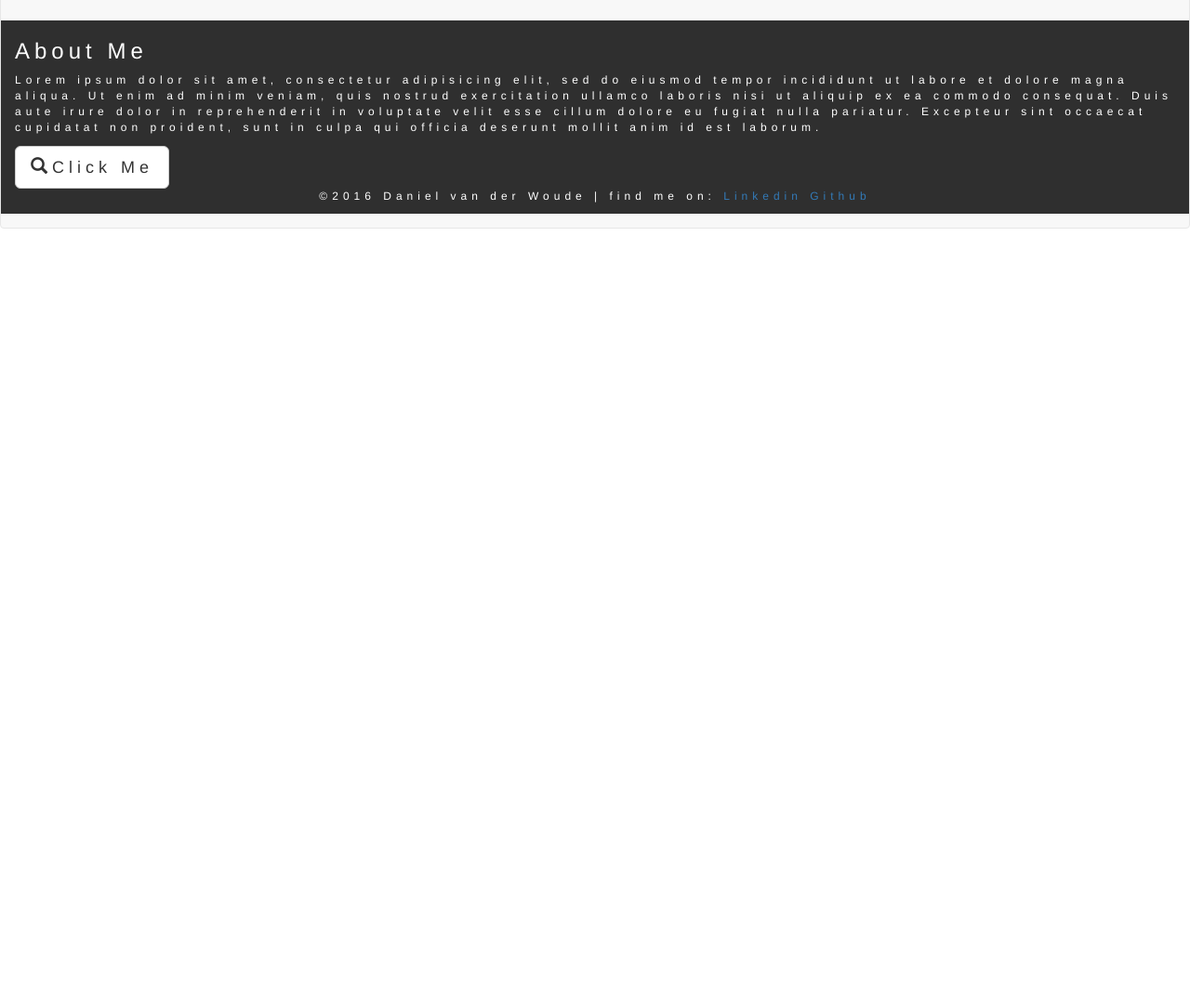
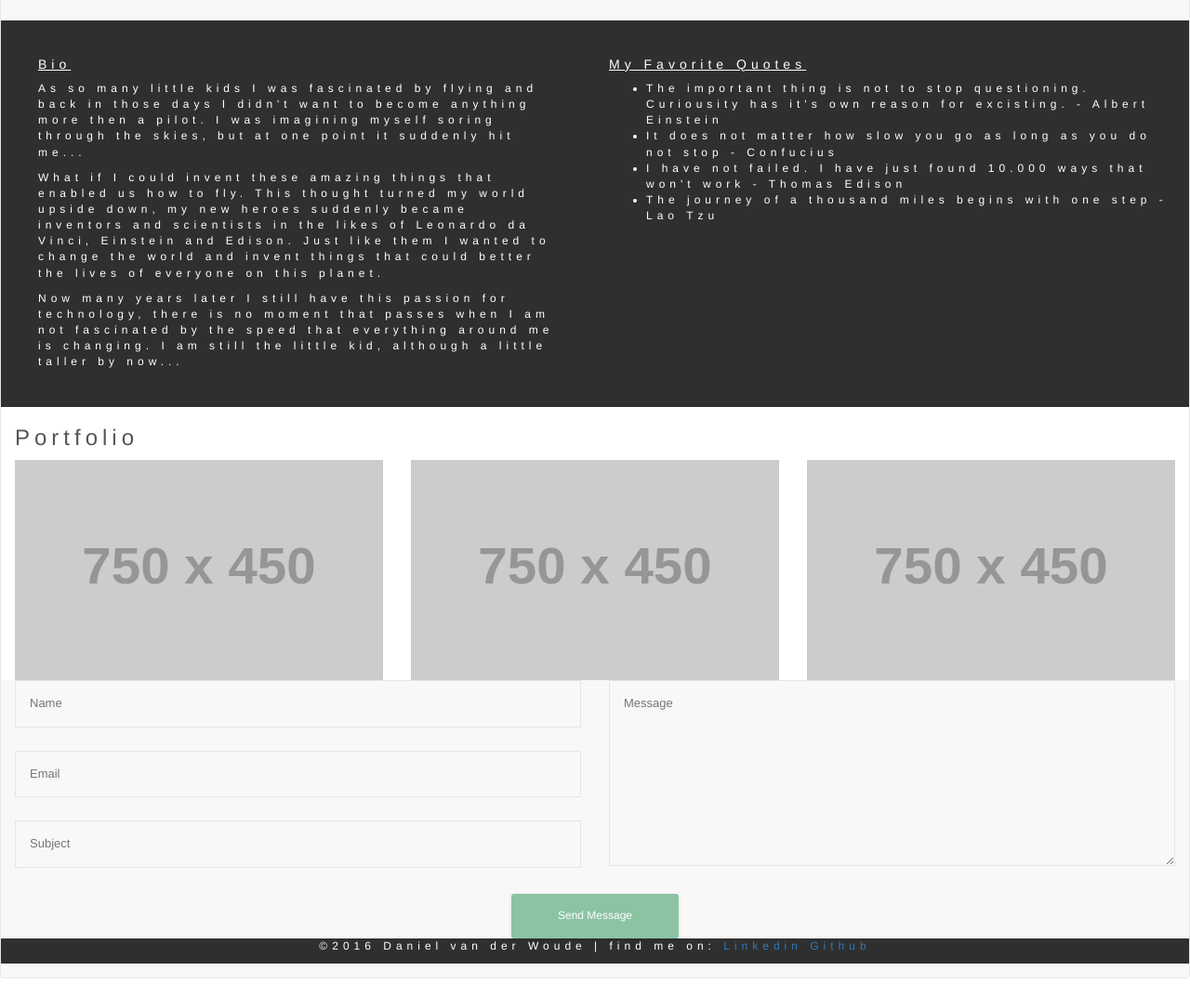
Before and after one commit to NYCDA-BSSA-SEPTEMBER-2016/Personal-Website-Daniel, a plain HTML site: page index.html in a window 1280 px wide. Shown: the part 580-1653 px from the top of the page at 93% size. Before the commit the page ends 846 px from the top, so only its background shows below. Drawn offline with Linux system fonts and the light colour scheme; placeholder pictures from the web are drawn by us.

Commit message:
added about me section, portfolio section, contact form

```diff
--- a/includes/style.css
+++ b/includes/style.css
@@ -26,19 +26,18 @@ img {
 
 .bg-home{
 	background-image: url('../geometry.jpg');
-	/*opacity: 0.5;*/
 	width:100%;
 	height: 100%;
 	padding: 30px 0px 30px 0px;
 }
 
-.homecontent img {
+#homecontent img {
 	width:45%;
 	height:50%;
 	position:relative;
 }
 
-.homecontent hr {
+#homecontent hr {
     display: block;
     height: 1px;
     border: 0;
@@ -51,14 +50,31 @@ img {
 .bg-about {
     background-color: #2f2f2f;
     color: #ffffff;
+    padding:30px 50px 30px 50px;
 }
 
-/* Section 3 */
+#aboutcontent {
+	padding:0px 25px 0px 25px;
+}
 
-/*.bg-3 {
+/* Text decoration of About Section*/
+
+#aboutcontent h5 {
+	text-decoration: underline;
+}
+
+#quotes h5 {
+	text-decoration: underline;
+}
+
+
+/* Porfolio section 3 */
+
+.bg-portfolio {
     background-color: #ffffff;
     color: #555555;
-}*/
+}
+
 
 /* Footer */
 
@@ -66,3 +82,132 @@ img {
     background-color: #2f2f2f;
     color: #ffffff;
 }
+
+/* Contact Form */
+
+  #contact{
+    padding:10px 0 10px;
+  }
+
+  .contact-text{
+    margin:45px auto;
+  }
+
+  .mail-message-area{
+    width:100%;
+    padding:0 15px;
+  }
+
+  .mail-message{
+    width: 100%;
+    background:rgba(255,255,255, 0.8) !important;
+    -webkit-transition: all 0.7s;
+    -moz-transition: all 0.7s;
+    transition: all 0.7s;
+    margin:0 auto;
+    border-radius: 0;
+  }
+
+  .not-visible-message{
+    height:0px;
+    opacity: 0;
+  }
+
+  .visible-message{
+    height:auto;
+    opacity: 1;
+    margin:25px auto 0;
+  }
+
+/* Input Styles */
+
+  .form{
+    width: 100%;
+    padding: 15px;
+    background:#f8f8f8;
+    border:1px solid rgba(0, 0, 0, 0.075);
+    margin-bottom:25px;
+    color:#727272 !important;
+    font-size:13px;
+    -webkit-transition: all 0.4s;
+    -moz-transition: all 0.4s;
+    transition: all 0.4s;
+  }
+
+  .form:hover{
+    border:1px solid #8BC3A3;
+  }
+
+  .form:focus{
+    color: white;
+    outline: none;
+    border:1px solid #8BC3A3;
+  }
+
+  .textarea{
+    height: 200px;
+    max-height: 200px;
+    max-width: 100%;
+  }
+
+/* Generic Button Styles */
+
+  .button{
+    padding:8px 12px;
+    background:#0A5175;
+    display: block;
+    width:120px;
+    margin:10px 0 0px 0;
+    border-radius:3px;
+    -webkit-transition: all 0.3s;
+    -moz-transition: all 0.3s;
+    transition: all 0.3s;
+    text-align:left;
+    font-size:0.8em;
+    box-shadow: 0px 1px 4px rgba(0,0,0, 0.10);
+    -moz-box-shadow: 0px 1px 4px rgba(0,0,0, 0.10);
+    -webkit-box-shadow: 0px 1px 4px rgba(0,0,0, 0.10);
+  }
+
+  .button:hover{
+    background:#8BC3A3;
+    color:white;
+  }
+
+/* Send Button Styles */
+
+  .form-btn{
+    width:180px;
+    display: block;
+    height: auto;
+    padding:15px;
+    color:#fff;
+    background:#8BC3A3;
+    border:none;
+    border-radius:3px;
+    outline: none;
+    -webkit-transition: all 0.3s;
+    -moz-transition: all 0.3s;
+    transition: all 0.3s;
+    margin:auto;
+    box-shadow: 0px 1px 4px rgba(0,0,0, 0.10);
+    -moz-box-shadow: 0px 1px 4px rgba(0,0,0, 0.10);
+    -webkit-box-shadow: 0px 1px 4px rgba(0,0,0, 0.10);
+  }
+
+  .form-btn:hover{
+    background:#111;
+    color: white;
+    border:none;
+  }
+
+  .form-btn:active{
+    opacity: 0.9;
+  }
+center{
+  margin-top:330px;
+}
+input {
+    position: relative;
+    z-index: 9999;
+}
--- a/index.html
+++ b/index.html
@@ -7,6 +7,7 @@
  	<meta name="viewport" content="width=device-width, initial-scale=1">
  	<script src="./includes/jquery-3.1.1.min.js"></script>
 	<script src="./includes/bootstrap/js/bootstrap.min.js"></script>
+	<script src="./includes/main.js"></script>
 	<link rel="stylesheet" type="text/css" href="./includes/style.css">
 	<link rel="stylesheet" type="text/css" href="./includes/bootstrap/css/bootstrap.min.css">
 </head>
@@ -27,10 +28,10 @@
 		</div>
 		<div class="collapese navbar-collapese" id="myNavbar">
 			<ul class="nav navbar-nav navbar-right">
-				<li><a href="./index.html">Home</a></li>
-				<li><a href="./about.html">About</a></li>
-				<li><a href="./portfolio.html">Portfolio</a></li>
-				<li><a href="./contact.html">Contact</a></li>
+				<li><a href="#homecontent">Home</a></li>
+				<li><a href="#aboutcontent">About</a></li>
+				<li><a href="#portfoliocontent">Portfolio</a></li>
+				<li><a href="#contactcontent">Contact</a></li>
 			</ul>
 		</div>
 	</div>
@@ -41,8 +42,8 @@
 
 	<div class="container-fluid bg-home">
 		<div class="row text-center">
-			<div class ="col-sm-12">
-				<div class="homecontent">
+			<div class ="col-md-12">
+				<div id="homecontent">
 					<h1>Hello, welcome to my portfolio website!</h1>
 					<hr>
 					<img src="profilepicture2.jpg" class="img-circle" alt="Daniel">
@@ -55,53 +56,114 @@
 	<!--Section Nr.2 About-->
 
 	<div class="container-fluid bg-about">
-  		<h3>About Me</h3>
-  		<p>
-	  		Lorem ipsum dolor sit amet, consectetur adipisicing elit, sed do eiusmod
-	  		tempor incididunt ut labore et dolore magna aliqua. Ut enim ad minim veniam,
-	  		quis nostrud exercitation ullamco laboris nisi ut aliquip ex ea commodo
-	  		consequat. Duis aute irure dolor in reprehenderit in voluptate velit esse
-	  		cillum dolore eu fugiat nulla pariatur. Excepteur sint occaecat cupidatat non
-	  		proident, sunt in culpa qui officia deserunt mollit anim id est laborum.
-  		</p>
-  		<a href="#" class="btn btn-default btn-lg"><span class="glyphicon glyphicon-search"></span>Click Me</a>
+		<div class="row">
+			<div class="col-md-6">
+				<div id="aboutcontent">
+				<h5>Bio</h5>
+			  		<p>
+			  			As so many little kids I was fascinated by flying and back in those days I didn't want to become anything more then a pilot. I was imagining myself soring through the skies, but at one point it suddenly hit me...
+			  		</p>
+			  		<p>
+			  			What if I could invent these amazing things that enabled us how to fly. This thought turned my world upside down, my new heroes suddenly became inventors and scientists in the likes of Leonardo da Vinci, Einstein and Edison. Just like them I wanted to change the world and invent things that could better the lives of everyone on this planet.
+			  		</p>
+			  		<p>
+			  			Now many years later I still have this passion for technology, there is no moment that passes when I am not fascinated by the speed that everything around me is changing. I am still the little kid, although a little taller by now...
+			  		</p>
+			  	</div>
+			</div>
+
+			<div class="col-md-6">
+				<div id="quotes">
+				<h5>My Favorite Quotes</h5>
+					<ul>
+						<li>The important thing is not to stop questioning. Curiousity has it's own reason for excisting. - Albert Einstein</li>
+						<li>It does not matter how slow you go as long as you do not stop - Confucius</li>
+						<li>I have not failed. I have just found 10.000 ways that won't work - Thomas Edison</li>
+						<li>The journey of a thousand miles begins with one step - Lao Tzu</li>
+					</ul>
+				</div>
+			</div>
+
+		</div>
 	</div>
 
 	<!--Section Nr.3 Portoflio-->
-<!--
-	<div class="container-fluid bg-3 text-center">
 
-  		<h3>Where To Find Me?</h3>
+	<div class="container-fluid bg-portfolio">
+  		<h3>Portfolio</h3>
   		<div class="row">
-    		<div class="col-sm-4">
-      			<p>Lorem ipsum dolor sit amet, consectetur adipisicing elit, sed do eiusmod
-      			tempor incididunt ut labore et dolore magna aliqua. Ut enim ad minim veniam,
-      			quis nostrud exercitation </p>
-      			<img src="wolf1.jpg"  class="img-responsive" style="width:100%" alt="Image">
-   			 </div>
-   		 	<div class="col-sm-4">
-      			<p>Lorem ipsum dolor sit amet, consectetur adipisicing elit, sed do eiusmod
-      			tempor incididunt ut labore et dolore magna aliqua. Ut enim ad minim veniam,
-      			quis nostrud exercitation ullamco </p>
-      			<img src="wolf2.jpg"  class="img-responsive" style="width:100%" alt="Image">
-    		</div>
-    		<div class="col-sm-4">
-      			<p>Lorem ipsum dolor sit amet, consectetur adipisicing elit, sed do eiusmod
-      			tempor incididunt ut labore et dolore magna aliqua. Ut enim ad minim veniam,
-      			quis nostrud exercitation ullamco</p>
-      			<img src="wolf3.jpg"  class="img-responsive" style="width:100%" alt="Image">
-    		</div>
+  			<div id="portfoliocontent">
+  			<!-- Portfolio item 1-->
+            <div class="col-md-4 portfolio-item">
+                <a href="#">
+                    <img class="img-responsive" src="http://placehold.it/750x450" alt="">
+                </a>
+            </div>
+            <!-- Portfolio item 2-->
+            <div class="col-md-4 portfolio-item">
+                <a href="#">
+                    <img class="img-responsive" src="http://placehold.it/750x450" alt="">
+                </a>
+            </div>
+            <!-- Portfolio item 3-->
+            <div class="col-md-4 portfolio-item">
+                <a href="#">
+                    <img class="img-responsive" src="http://placehold.it/750x450" alt="">
+                </a>
+            </div>
+            </div>
   		</div>
 	</div>
- -->
+
+	<!--Section Nr.4 Contact Page-->
+	<div class="container-fluid bg-contact">
+		<div class="row">
+			<div id="contactcontent">
+			<div class="inner contact">
+		                <!-- Form Area -->
+		                <div class="contact-form">
+		                    <!-- Form -->
+		                    <form id="contact-us" method="post" action="#">
+		                        <!-- Left Inputs -->
+		                        <div class="col-xs-6 wow animated slideInLeft" data-wow-delay=".5s">
+		                            <!-- Name -->
+		                            <input type="text" name="name" id="name" required="required" class="form" placeholder="Name" />
+		                            <!-- Email -->
+		                            <input type="email" name="mail" id="mail" required="required" class="form" placeholder="Email" />
+		                            <!-- Subject -->
+		                            <input type="text" name="subject" id="subject" required="required" class="form" placeholder="Subject" />
+		                        </div><!-- End Left Inputs -->
+		                        <!-- Right Inputs -->
+		                        <div class="col-xs-6 wow animated slideInRight" data-wow-delay=".5s">
+		                            <!-- Message -->
+		                            <textarea name="message" id="message" class="form textarea"  placeholder="Message"></textarea>
+		                        </div><!-- End Right Inputs -->
+		                        <!-- Bottom Submit -->
+		                        <div class="relative fullwidth col-xs-12">
+		                            <!-- Send Button -->
+		                            <button type="submit" id="submit" name="submit" class="form-btn semibold">Send Message</button>
+		                        </div><!-- End Bottom Submit -->
+		                        <!-- Clear -->
+		                        <div class="clear"></div>
+		                    </form>
+
+		                    <!-- Your Mail Message -->
+		                    <div class="mail-message-area">
+		                        <!-- Message -->
+		                        <div class="alert gray-bg mail-message not-visible-message">
+		                            <strong>Thank You !</strong> Your email has been delivered.
+		                        </div>
+		                    </div>
+
+		                </div><!-- End Contact Form Area -->
+		            </div><!-- End Inner -->
+		            </div>
+            	</div>
+            </div>
 	<!--Footer-->
-	<!--Credits-->
-
 	<footer class="container-fluid footer text-center">
   		<p>©2016 Daniel van der Woude | find me on: <a href="">Linkedin</a> <a href="">Github</a></p>
 	</footer>
-		<script src="./includes/main.js"></script>
-
 </body>
 
 </html>
```
